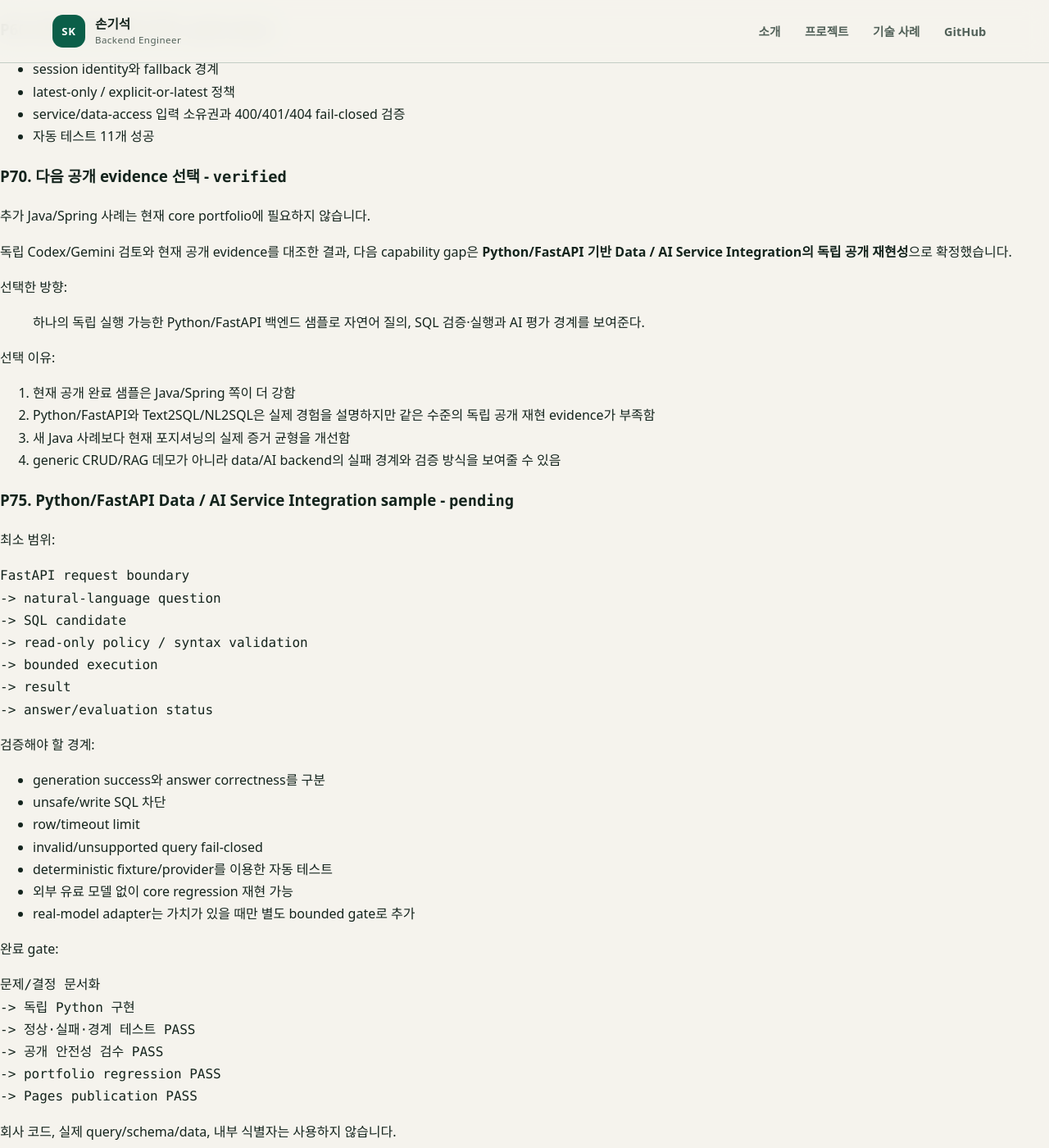
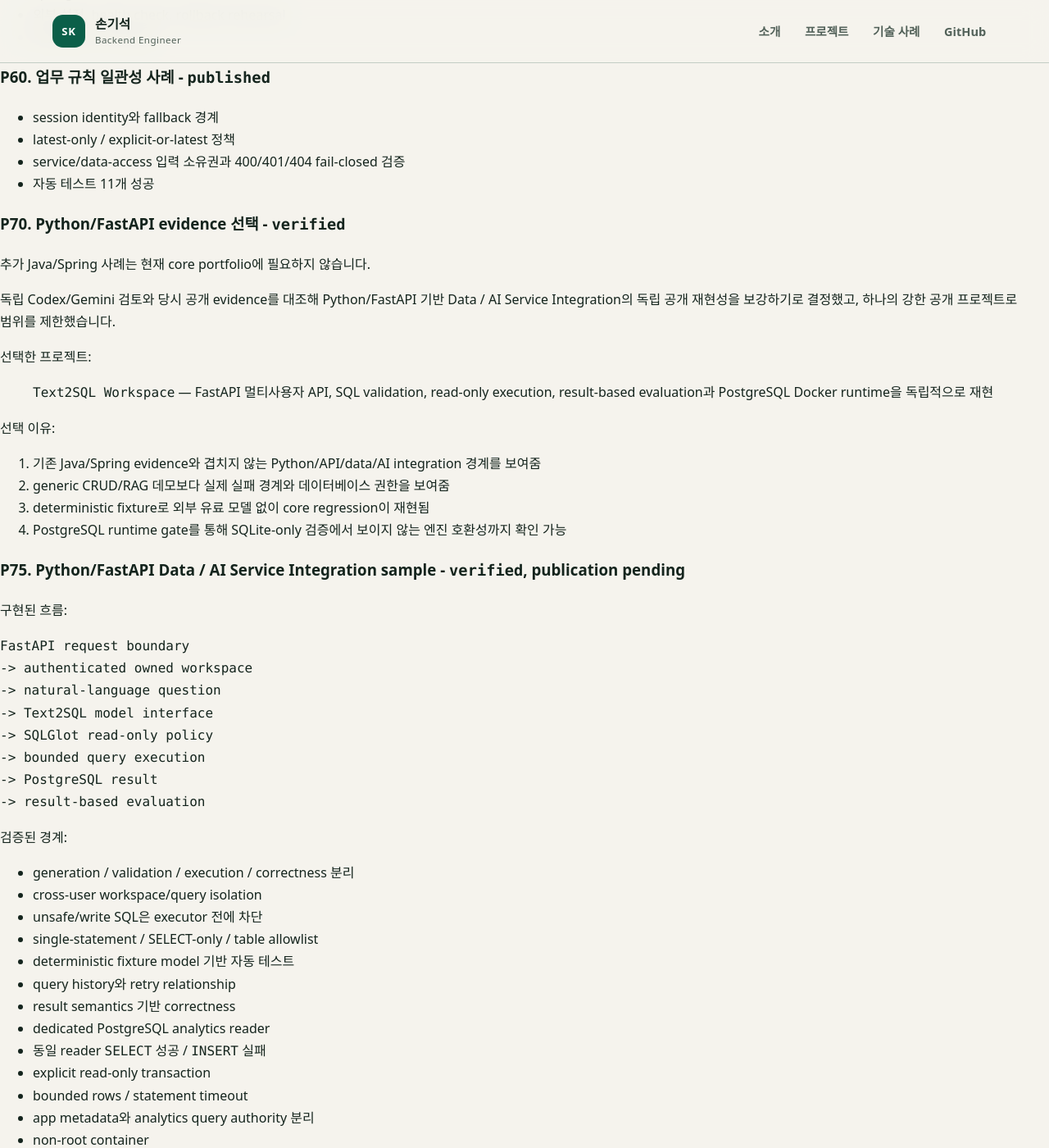
Before and after one commit to son1004007/engineering-career-portfolio, a Jekyll site: the page built from PORTFOLIO_COMPLETION_PLAN.md, in a window 1280 px wide and 1400 px high, scrolled down 2760 px. Shown: the whole window at 82% size. Built offline with Jekyll 4.4.1, drawn with Linux system fonts in a browser that asks for light colours; our own code applies the rules of GitHub Pages for plain Markdown files; some of the changed text lies outside the part shown.

Commit message:
docs: advance Python evidence completion plan

````diff
--- a/PORTFOLIO_COMPLETION_PLAN.md
+++ b/PORTFOLIO_COMPLETION_PLAN.md
@@ -36,12 +36,13 @@
 
 | ID | 문제 중심 표현 | 공개 검증 | 상태 |
 |---|---|---:|---|
-| `CS-JAVA-01` | 사용자 로그인과 권한을 안전하게 통합 | 24 tests | `published` |
-| `CS-JAVA-02` | 복잡한 기간 조회에서 데이터 정합성 유지 | 12 tests | `published` |
-| `CS-JAVA-03` | 환경이 달라도 배포하고 복구할 수 있는 구조 | 10 tests | `published` |
-| `CS-JAVA-06` | 사용자 식별과 업무 기준을 여러 계층에서 일관되게 유지 | 11 tests | `published` |
+| `CS-JAVA-01` | 사용자 로그인과 권한을 안전하게 통합 | 24 tests + Pages | `published` |
+| `CS-JAVA-02` | 복잡한 기간 조회에서 데이터 정합성 유지 | 12 tests + Pages | `published` |
+| `CS-JAVA-03` | 환경이 달라도 배포하고 복구할 수 있는 구조 | 10 tests + Pages | `published` |
+| `CS-JAVA-06` | 사용자 식별과 업무 기준을 여러 계층에서 일관되게 유지 | 11 tests + Pages | `published` |
+| `CS-AI-01` | 자연어 질문을 읽기 전용 데이터 조회로 안전하게 연결 | Python test + Docker/PostgreSQL E2E | `sample-verified`, portfolio Pages pending |
 
-ID는 기존 evidence traceability를 위해 유지하지만, 공개 제목과 포지셔닝은 framework보다 문제를 먼저 보여줍니다.
+ID는 evidence traceability를 위해 유지하지만, 공개 제목과 포지셔닝은 framework보다 문제를 먼저 보여줍니다.
 
 ## 실행 순서
 
@@ -78,12 +79,13 @@ ID는 기존 evidence traceability를 위해 유지하지만, 공개 제목과
 -> 사용하는 언어와 framework
 ```
 
-독립 Codex/Gemini 검토 결과를 반영해 다음 원칙을 추가했습니다.
+독립 Codex/Gemini 검토 결과를 반영해 다음 원칙을 고정했습니다.
 
-- `Backend Engineer`를 주 역할로 고정
-- Java/Spring과 Python/FastAPI 모두 실제 사용 기술이지만 공개 재현 evidence 강도는 구분
+- `Backend Engineer`를 주 역할로 유지
+- Java/Spring과 Python/FastAPI를 역할이 아니라 서로 다른 문제를 해결한 구현 도구와 evidence로 제시
 - `RAG/Agent patterns`, `observability`처럼 공개 검증보다 앞선 상위 용어는 첫 화면에서 제거하거나 근거가 있는 문맥에서만 사용
 - 첫 화면에서 p95 같은 세부 성능 수치보다 실제 시나리오와 실패 차단 경계를 우선
+- 당시 확인된 Python/FastAPI 공개 재현 gap은 `Text2SQL Workspace` 한 건으로 보강
 
 ### P30. 사용자 로그인과 권한 통합 사례 - `published`
 
@@ -111,56 +113,73 @@ ID는 기존 evidence traceability를 위해 유지하지만, 공개 제목과
 - service/data-access 입력 소유권과 400/401/404 fail-closed 검증
 - 자동 테스트 11개 성공
 
-### P70. 다음 공개 evidence 선택 - `verified`
+### P70. Python/FastAPI evidence 선택 - `verified`
 
 추가 Java/Spring 사례는 현재 core portfolio에 필요하지 않습니다.
 
-독립 Codex/Gemini 검토와 현재 공개 evidence를 대조한 결과, 다음 capability gap은 **Python/FastAPI 기반 Data / AI Service Integration의 독립 공개 재현성**으로 확정했습니다.
+독립 Codex/Gemini 검토와 당시 공개 evidence를 대조해 Python/FastAPI 기반 Data / AI Service Integration의 독립 공개 재현성을 보강하기로 결정했고, 하나의 강한 공개 프로젝트로 범위를 제한했습니다.
 
-선택한 방향:
+선택한 프로젝트:
 
-> 하나의 독립 실행 가능한 Python/FastAPI 백엔드 샘플로 자연어 질의, SQL 검증·실행과 AI 평가 경계를 보여준다.
+> `Text2SQL Workspace` — FastAPI 멀티사용자 API, SQL validation, read-only execution, result-based evaluation과 PostgreSQL Docker runtime을 독립적으로 재현
 
 선택 이유:
 
-1. 현재 공개 완료 샘플은 Java/Spring 쪽이 더 강함
-2. Python/FastAPI와 Text2SQL/NL2SQL은 실제 경험을 설명하지만 같은 수준의 독립 공개 재현 evidence가 부족함
-3. 새 Java 사례보다 현재 포지셔닝의 실제 증거 균형을 개선함
-4. generic CRUD/RAG 데모가 아니라 data/AI backend의 실패 경계와 검증 방식을 보여줄 수 있음
+1. 기존 Java/Spring evidence와 겹치지 않는 Python/API/data/AI integration 경계를 보여줌
+2. generic CRUD/RAG 데모보다 실제 실패 경계와 데이터베이스 권한을 보여줌
+3. deterministic fixture로 외부 유료 모델 없이 core regression이 재현됨
+4. PostgreSQL runtime gate를 통해 SQLite-only 검증에서 보이지 않는 엔진 호환성까지 확인 가능
 
-### P75. Python/FastAPI Data / AI Service Integration sample - `pending`
+### P75. Python/FastAPI Data / AI Service Integration sample - `verified`, publication pending
 
-최소 범위:
+구현된 흐름:
 
 ```text
 FastAPI request boundary
+-> authenticated owned workspace
 -> natural-language question
--> SQL candidate
--> read-only policy / syntax validation
--> bounded execution
--> result
--> answer/evaluation status
+-> Text2SQL model interface
+-> SQLGlot read-only policy
+-> bounded query execution
+-> PostgreSQL result
+-> result-based evaluation
 ```
 
-검증해야 할 경계:
+검증된 경계:
 
-- generation success와 answer correctness를 구분
-- unsafe/write SQL 차단
-- row/timeout limit
-- invalid/unsupported query fail-closed
-- deterministic fixture/provider를 이용한 자동 테스트
-- 외부 유료 모델 없이 core regression 재현 가능
-- real-model adapter는 가치가 있을 때만 별도 bounded gate로 추가
+- generation / validation / execution / correctness 분리
+- cross-user workspace/query isolation
+- unsafe/write SQL은 executor 전에 차단
+- single-statement / SELECT-only / table allowlist
+- deterministic fixture model 기반 자동 테스트
+- query history와 retry relationship
+- result semantics 기반 correctness
+- dedicated PostgreSQL analytics reader
+- 동일 reader `SELECT` 성공 / `INSERT` 실패
+- explicit read-only transaction
+- bounded rows / statement timeout
+- app metadata와 analytics query authority 분리
+- non-root container
+- FastAPI loopback host binding / PostgreSQL host-port 비노출
+- public security/disclosure review
+- public project main CI에서 Python test + Docker/PostgreSQL E2E PASS (`2026-08-31`)
 
-완료 gate:
+미검증 범위:
+
+- production authentication/external IdP
+- external real LLM E2E 또는 모델 품질 일반화
+- arbitrary production database connectors
+- concurrency/load/SLA/large-user operation
+
+남은 완료 gate:
 
 ```text
-문제/결정 문서화
--> 독립 Python 구현
--> 정상·실패·경계 테스트 PASS
--> 공개 안전성 검수 PASS
+portfolio 상태 정합화
 -> portfolio regression PASS
--> Pages publication PASS
+-> merge
+-> main Pages publication PASS
+-> published 상태 동기화
+-> 상태 동기화 Pages PASS
 ```
 
 회사 코드, 실제 query/schema/data, 내부 식별자는 사용하지 않습니다.
@@ -177,14 +196,18 @@ FastAPI request boundary
 -> 기술적으로 어떻게 했는가
 ```
 
-### P90. 포트폴리오 유지관리 - `pending`
+### P90. 포트폴리오 유지관리 - `in-progress`
 
-- [x] Pages 링크와 공개 상태값 동기화
+- [x] Pages 링크와 기존 공개 상태값 동기화
 - [x] responsive/nav/code/table overflow baseline 자동 회귀
 - [x] OpsMate 검증 범위를 최신 public E2E 사실과 동기화
-- [ ] 현재 독립 리뷰 P0 문구 정렬의 PR regression 확인
-- [ ] main Pages verify/build/deploy 확인
-- [ ] 변경 후 Codex/Gemini self-hosted 재검토
+- [x] Python/FastAPI 독립 구현 및 external project runtime gate
+- [x] CS-AI-01을 portfolio branch에서 `sample-verified`로 정합화
+- [ ] CS-AI-01 포함 portfolio PR regression PASS
+- [ ] merge 후 main Pages verify/build/deploy PASS
+- [ ] Pages evidence를 반영해 CS-AI-01 `published` 승격
+- [ ] publication-state sync main Pages PASS
+- [ ] 변경 후 Codex/Gemini self-hosted 재검토는 publication 이후 별도 검토 gate
 - [ ] 실제 물리 단말 육안 spot-check는 선택적 유지관리
 - [ ] 회사 GitHub evidence 월말 갱신은 반복 유지관리
 
@@ -192,16 +215,17 @@ FastAPI request boundary
 
 현재 즉시 필요한 사용자 작업은 없습니다.
 
-기존 4개 Java/Spring 공개 case-study publication gate는 완료됐습니다. 다음 구현은 기술 개수를 늘리기 위한 Python 데모가 아니라, 실제로 부족한 Python/FastAPI Data / AI Service Integration evidence 한 건으로 제한합니다.
+기존 4개 Java/Spring 공개 case-study publication gate는 완료됐고, Python/FastAPI 공개 재현 gap도 독립 구현과 runtime verification까지 완료했습니다. 남은 작업은 이 evidence를 포트폴리오 Pages에 publication하는 것입니다.
 
 ## 완료 판정
 
 1. GitHub Pages 포트폴리오: `published`
-2. Capability-first positioning: `verified`, 독립 리뷰 P0 정렬 publication 재검증 진행 중
+2. Capability-first positioning: `verified`
 3. OpsMate real-model/internal/public bounded E2E: `verified`
 4. OpsMate 24x7 운영/SLA/장기 부하: `not claimed`
 5. 사용자 로그인·권한 통합 사례: `published`
 6. 기간 조회 데이터 정합성 사례: `published`
 7. 배포·복구 이식성 사례: `published`
 8. 업무 규칙 일관성 사례: `published`
-9. 다음 신규 evidence: Python/FastAPI Data / AI Service Integration 선택 완료, 구현 `pending`
+9. Python/FastAPI Text2SQL 독립 프로젝트: `sample-verified`
+10. `CS-AI-01` portfolio publication: `in-progress`, Pages gate pending
````
Also changed, not shown: other parts of PORTFOLIO_COMPLETION_PLAN.md (+1 -1 lines).
